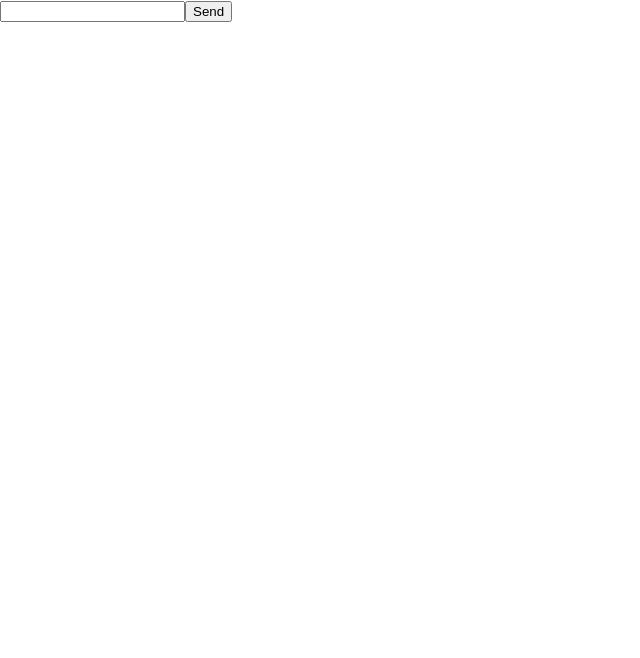
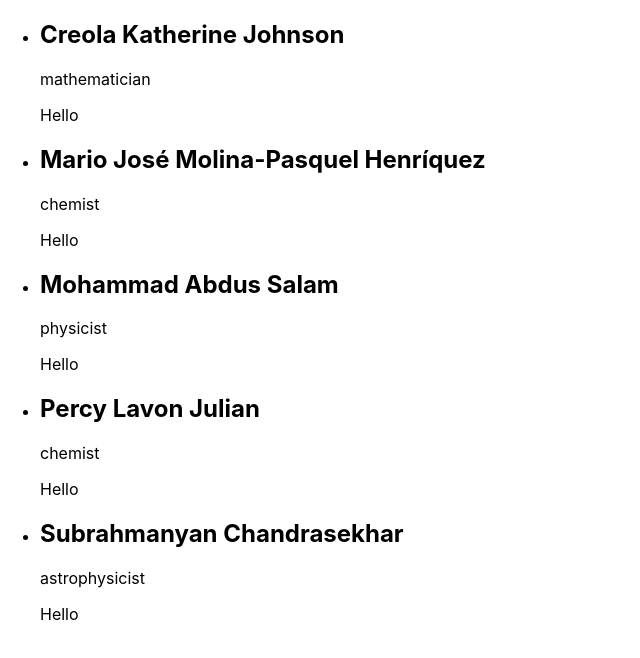
Before and after one commit to Anonymous2024-spec/geo_react, a React (Create React App) app: page / in a window 1280 px wide. Shown: the top 658 px of the page, without its empty margins (0-640 px from the left). Built offline with nearby package versions, Linux system fonts and the light colour scheme.

Commit message:
Mapping thru lists being passed as props - Filter and App files

```diff
--- a/src/App.js
+++ b/src/App.js
@@ -14,6 +14,33 @@ import MyButton from "./Ref";
 // import withAuth from "./withAuth";
 
 // const ProtectedDashboard = withAuth(Dashboard);
+const people = [
+  {
+    id: 0,
+    name: "Creola Katherine Johnson",
+    profession: "mathematician",
+  },
+  {
+    id: 1,
+    name: "Mario José Molina-Pasquel Henríquez",
+    profession: "chemist",
+  },
+  {
+    id: 2,
+    name: "Mohammad Abdus Salam",
+    profession: "physicist",
+  },
+  {
+    id: 3,
+    name: "Percy Lavon Julian",
+    profession: "chemist",
+  },
+  {
+    id: 4,
+    name: "Subrahmanyan Chandrasekhar",
+    profession: "astrophysicist",
+  },
+];
 
 function App() {
   return (
@@ -27,8 +54,10 @@ function App() {
       <UserDashboard status="guest" username="Shanurah" />
       <ProtectedDashboard isLoggedIn={false} username="Mawi"/> */}
       {/* <Lists /> */}
-      {/* <Filter/> */}
-      <MyButton/>
+      <Filter peopleList={people}>
+        <p>Hello</p>
+      </Filter>
+      {/* <MyButton/> */}
     </div>
   );
 }
--- a/src/Filter.jsx
+++ b/src/Filter.jsx
@@ -1,37 +1,10 @@
-function Filter() {
-  const people = [
-    {
-      id: 0,
-      name: "Creola Katherine Johnson",
-      profession: "mathematician",
-    },
-    {
-      id: 1,
-      name: "Mario José Molina-Pasquel Henríquez",
-      profession: "chemist",
-    },
-    {
-      id: 2,
-      name: "Mohammad Abdus Salam",
-      profession: "physicist",
-    },
-    {
-      id: 3,
-      name: "Percy Lavon Julian",
-      profession: "chemist",
-    },
-    {
-      id: 4,
-      name: "Subrahmanyan Chandrasekhar",
-      profession: "astrophysicist",
-    },
-  ];
-
+function Filter({ peopleList, children }) {
   //   const chemists = people.filter((person) => person.profession === "chemist");
-  const mappedChemists = people.map((people) => (
+  const mappedChemists = peopleList?.map((people) => (
     <li>
       <h2>{people.name}</h2>
       <p>{people.profession}</p>
+      {children}
     </li>
   ));
   return <ul>{mappedChemists}</ul>;
```
